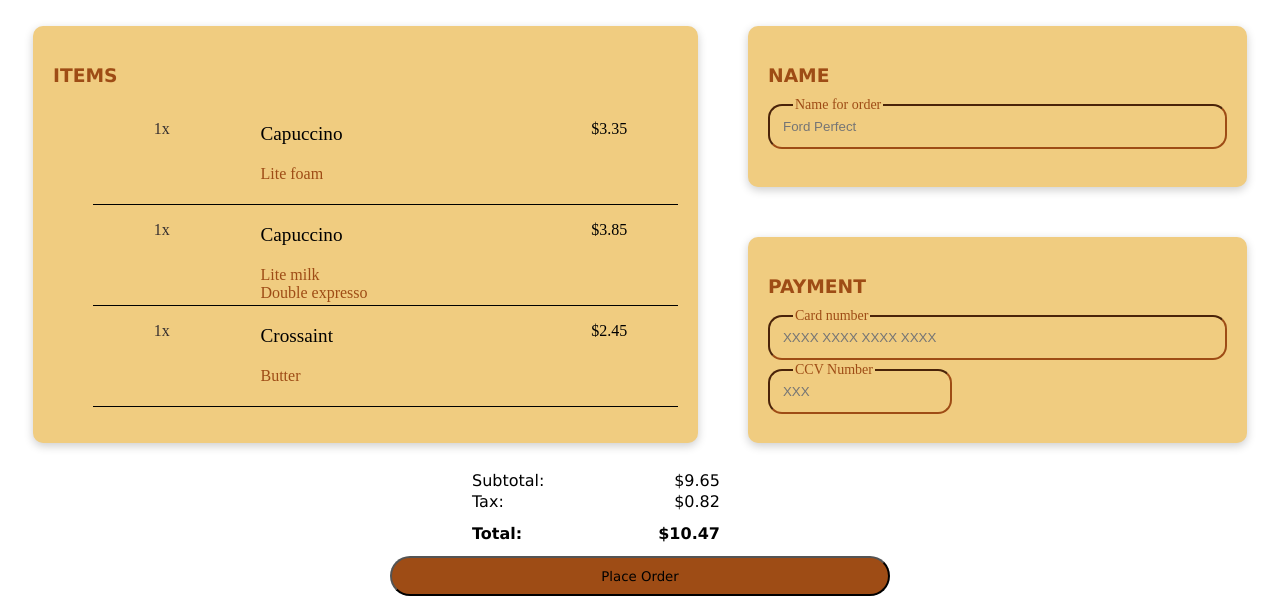
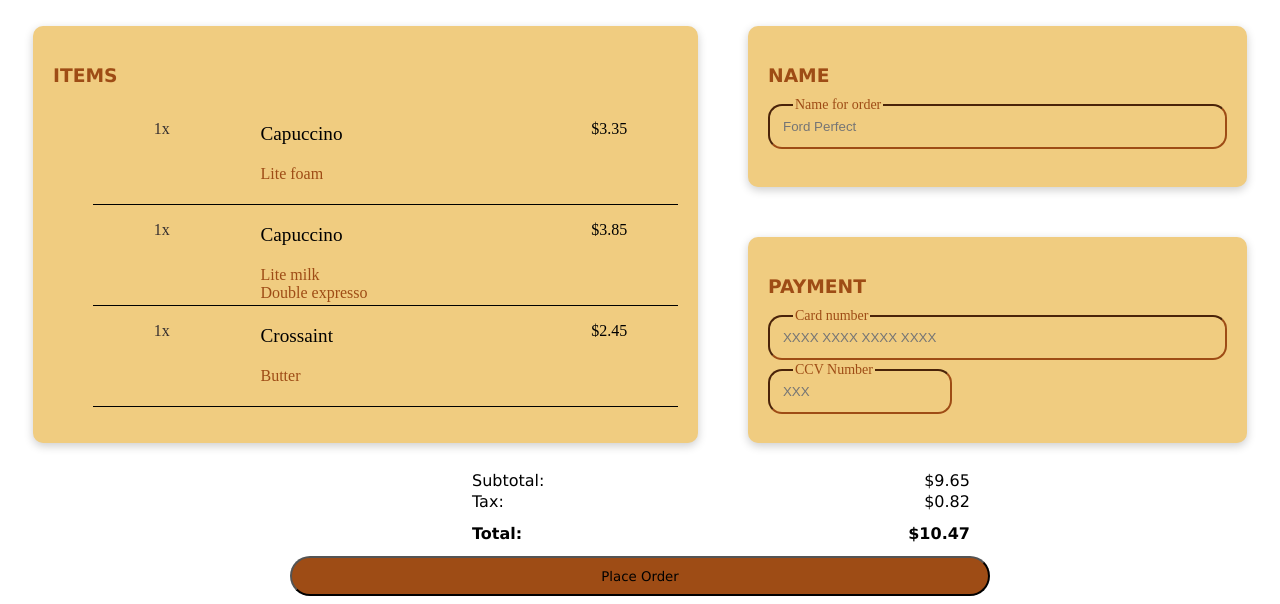
Before and after one commit to dinosawrfish/coffee-shop, a plain HTML site: page index.html in a window 1280 px wide. Shown: the part 341-945 px from the top of the page. Drawn offline with Linux system fonts and the light colour scheme.

Commit message:
extend totals and button

```diff
--- a/css/coffee.css
+++ b/css/coffee.css
@@ -40,6 +40,7 @@
 
 .order-button {
     grid-area: order-button;
+    width: 100%;
 }
 
 .page {
@@ -176,13 +177,14 @@
 .row {
     display: flex;
     justify-content: space-between;
-    width: 250px;
+    width: 500px;
 }
 
 button {
     background-color:rgb(158, 76, 21);
-    width: 500px;
+    width: 700px;
     height: 40px;
     border-radius: 20px;
+    justify-self: center;
     font-family: 'Lucida Sans', 'Lucida Sans Regular', 'Lucida Grande', 'Lucida Sans Unicode', Geneva, Verdana, sans-serif;
 }
```
